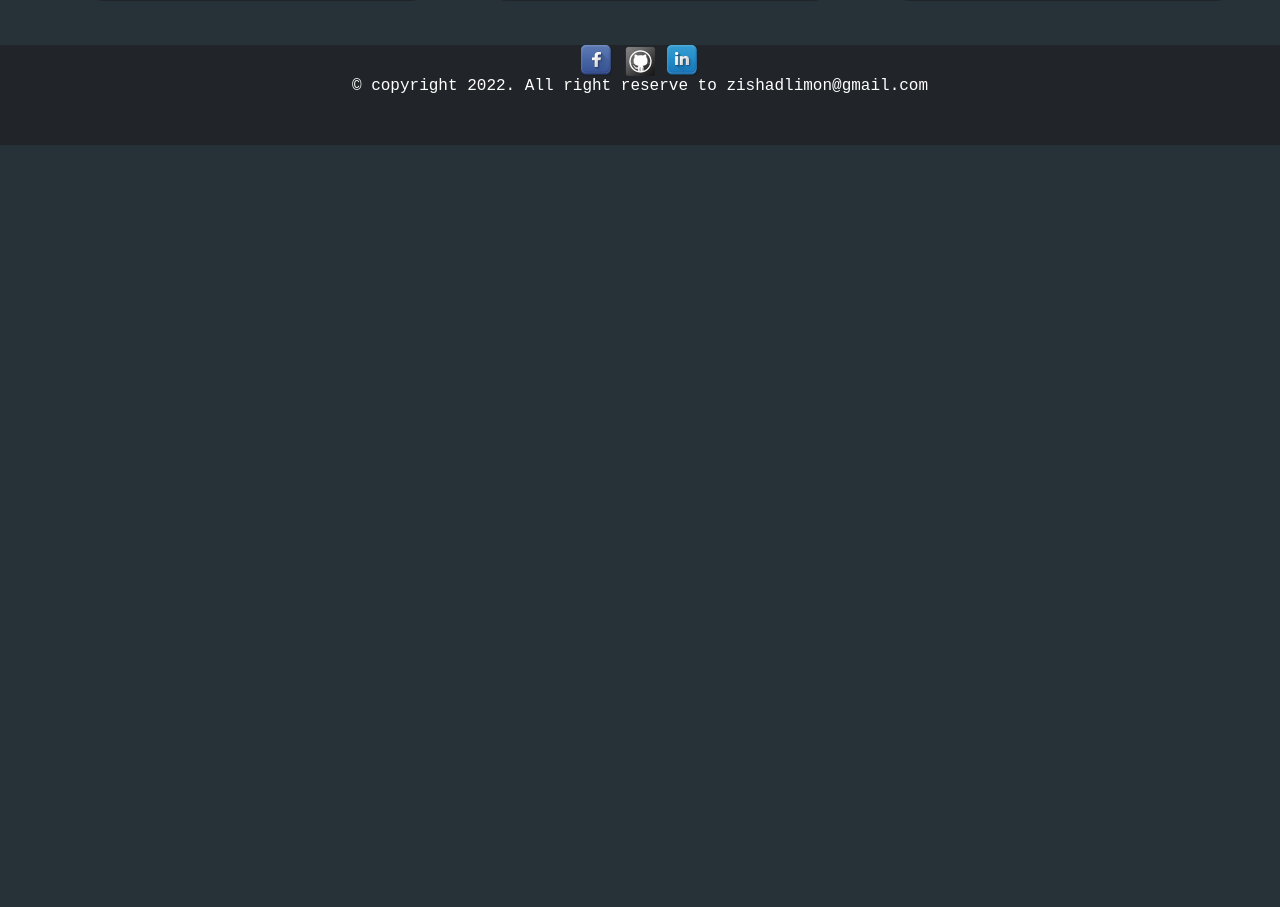
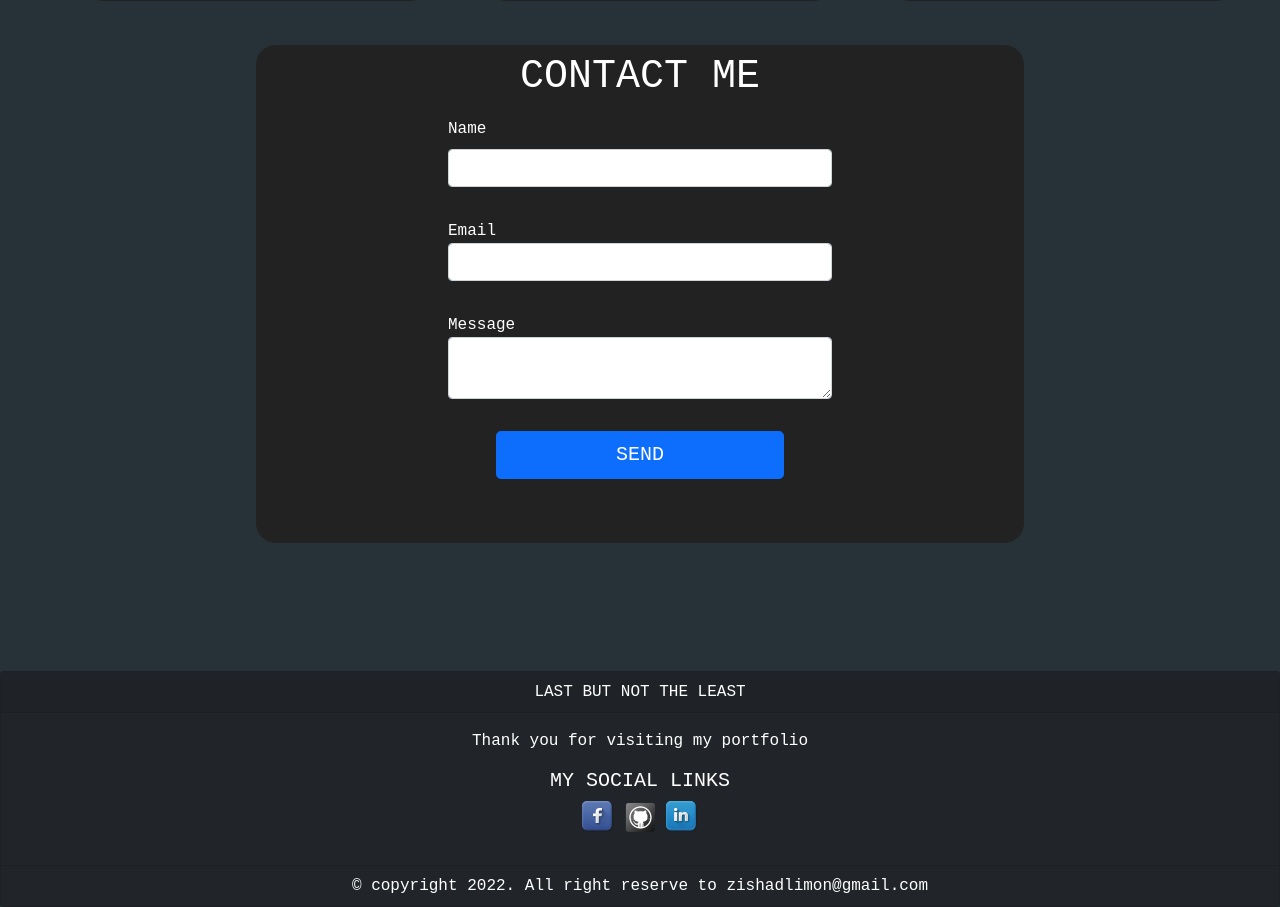
Before and after one commit to limonzishad/my-portfolio, a React (Create React App) app: page / in a window 1280 px wide. Shown: the part 1429-2336 px from the top of the page. Before the commit the page ends 1574 px from the top, so only its background shows below. Built offline with nearby package versions, Linux system fonts and the light colour scheme.

Commit message:
contact form comleted with email js & home & footer ui updated.

```diff
--- a/package.json
+++ b/package.json
@@ -3,12 +3,14 @@
   "version": "0.1.0",
   "private": true,
   "dependencies": {
+    "@emailjs/browser": "^3.6.2",
     "@testing-library/jest-dom": "^5.16.4",
     "@testing-library/react": "^13.3.0",
     "@testing-library/user-event": "^13.5.0",
     "autoprefixer": "10.4.5",
     "bootstrap": "^5.1.3",
     "firebase": "^9.8.2",
+    "mdb-ui-kit": "^4.1.0",
     "react": "^18.1.0",
     "react-bootstrap": "^2.4.0",
     "react-dom": "^18.1.0",
--- a/src/App.js
+++ b/src/App.js
@@ -3,6 +3,7 @@ import NavBar from "./components/NavBar";
 import Home from "./components/Home";
 import Projects from "./components/Projects";
 import Education from "./components/Education";
+import Contact from "./components/Contact";
 import Footer from "./components/Footer";
 
 const App = () => {
@@ -12,6 +13,7 @@ const App = () => {
       <Home></Home>
       <Projects></Projects>
       <Education></Education>
+      <Contact></Contact>
       <Footer></Footer>
     </div>
   );
--- /dev/null
+++ b/src/components/Contact.js
@@ -0,0 +1,43 @@
+import React, { useRef } from 'react';
+import emailjs from '@emailjs/browser';
+import "../css/Contact.css";
+
+const Contact = () => {
+    const form = useRef();
+
+    const sendEmail = (e) => {
+        e.preventDefault();
+
+        emailjs.sendForm('service_l9s1sk5', 'template_3zy6krp', form.current, 'TOKNLfP-cApAzQAVd')
+            .then((result) => {
+                console.log(result.text);
+            }, (error) => {
+                console.log(error.text);
+            });
+    };
+
+    return (
+        <div className="form-container">
+            <h1 className="text-center pt-2 pb-0 mb-0">CONTACT ME</h1>
+            <form className="w-50 mx-auto pb-5" ref={form} onSubmit={sendEmail}>
+                <div className="py-3">
+                    <label className="form-label">Name</label>
+                    <input className="form-control" type="text" name="user_name" required />
+                </div>
+                <div className="py-3">
+                    <label>Email</label>
+                    <input className="form-control" type="email" name="user_email" required />
+                </div>
+                <div className="py-3">
+                    <label>Message</label>
+                    <textarea className="form-control" name="message" required />
+                </div>
+                <div className="w-75 mx-auto py-3">
+                    <button className="w-100 btn btn-primary btn-lg mx-auto" type="submit">SEND</button>
+                </div>
+            </form>
+        </div>
+    );
+};
+
+export default Contact;
--- a/src/components/Footer.js
+++ b/src/components/Footer.js
@@ -1,20 +1,26 @@
 import React from "react";
+import { Card } from "react-bootstrap";
+import Facebook from "../assets/Facebook.png";
+import Github from "../assets/Github.png";
+import LinkedIn from "../assets/LinkedIn.png";
 import "../css/Footer.css";
-import Github from "../assets/Github.png";
-import Facebook from "../assets/Facebook.png";
-import LinkedIn from "../assets/LinkedIn.png";
 
 const Footer = () => {
     return (
-        <div className="bg-dark text-white text-center footer-position">
-            <div className="social-icons">
-                <a href="https://www.facebook.com/limonzishad/" target="_blank" rel="noreferrer"><img src={Facebook} alt="github_icon" /></a>
-                <a href="https://github.com/limonzishad" target="_blank" rel="noreferrer"><img src={Github} alt="github_icon" /></a>
-                <a href="https://www.linkedin.com/in/limonzishad/" target="_blank" rel="noreferrer"><img src={LinkedIn} alt="github_icon" /></a>
-            </div>
-            <h6>&copy; copyright 2022. All right reserve to zishadlimon@gmail.com</h6>
-        </div>
+        <Card className="bg-dark text-white text-center">
+            <Card.Header>LAST BUT NOT THE LEAST</Card.Header>
+            <Card.Body>
+                <Card.Text>Thank you for visiting my portfolio</Card.Text>
+                <Card.Title>MY SOCIAL LINKS</Card.Title>
+                <div className="social-icons">
+                    <Card.Text><a href="https://www.facebook.com/limonzishad/" target="_blank" rel="noreferrer"><img src={Facebook} alt="github_icon" /></a></Card.Text>
+                    <Card.Text><a href="https://github.com/limonzishad" target="_blank" rel="noreferrer"><img src={Github} alt="github_icon" /></a></Card.Text>
+                    <Card.Text><a href="https://www.linkedin.com/in/limonzishad/" target="_blank" rel="noreferrer"><img src={LinkedIn} alt="github_icon" /></a></Card.Text>
+                </div>
+            </Card.Body>
+            <Card.Footer className="bg-dark text-white">&copy; copyright 2022. All right reserve to zishadlimon@gmail.com</Card.Footer>
+        </Card>
     );
-}
+};
 
 export default Footer;
--- a/src/components/Home.js
+++ b/src/components/Home.js
@@ -8,13 +8,13 @@ const Home = () => {
             <div className="left-side">
                 <h1 style={{ color: "white" }}>hello world, I'M LIMON</h1>
                 <p className="custom-text">My name is ZISHAD HOSSAIN LIMON and I am from Dhaka, Bangladesh. I have completed my Bachelor in Computer Science & Engineering. At present, I am working on my skills to become a professional Software & Web Engineer. Also, I have learned and practised MERN Stack Web Development out of curiosity and passion.</p>
-                <a target="_blank" href="https://drive.google.com/file/d/1belp8U8dU3kN7vjsUMWJNCCbrlo5i0I-/view?usp=sharing"><button className="resume-button">CHECK MY RESUME</button></a>
+                <a target="_blank" href="https://drive.google.com/file/d/1belp8U8dU3kN7vjsUMWJNCCbrlo5i0I-/view?usp=sharing" rel="noreferrer"><button className="resume-button">CHECK MY RESUME</button></a>
             </div>
             <div className="right-side">
                 <img src={zishadlimon} alt="zishadlimon" />
             </div>
         </div>
     );
-}
+};
 
 export default Home;
--- /dev/null
+++ b/src/css/Contact.css
@@ -0,0 +1,8 @@
+.form-container {
+    width: 60%;
+    margin: 0 auto;
+    background-color: #222;
+    color: white;
+    margin-bottom: 10%;
+    border-radius: 20px;
+}
--- a/src/css/Footer.css
+++ b/src/css/Footer.css
@@ -1,6 +1,6 @@
 .footer-position {
     width: 100%;
-    height: 100px;
+    margin: 0 auto;
     bottom: 0;
 }
 
--- a/src/css/Home.css
+++ b/src/css/Home.css
@@ -34,14 +34,14 @@
 .right-side img {
     width: 90%;
     border-radius: 20px;
-    box-shadow: 20px 20px;
+    box-shadow: 20px 20px #222;
     transition: 0.8s;
 }
 
 .right-side:hover img {
     width: 90%;
     border-radius: 20px;
-    box-shadow: -20px -20px;
+    box-shadow: -20px -20px #222;
 }
 
 .custom-text {
--- a/src/css/Projects.css
+++ b/src/css/Projects.css
@@ -17,13 +17,13 @@
     display: flex;
     flex-direction: column;
     border-radius: 20px;
-    box-shadow: 20px 20px;
+    box-shadow: 20px 20px #222;
     transition: 0.8s;
 }
 
 .project:hover {
     border-radius: 20px;
-    box-shadow: -20px -20px;
+    box-shadow: -20px -20px #222;
 }
 
 .project-image {
```
Also changed, not shown: 1 other file (tests, documents, lock files or other folders).
